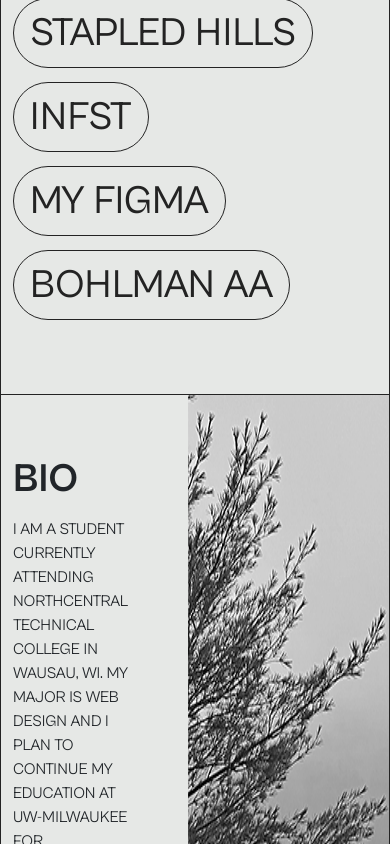
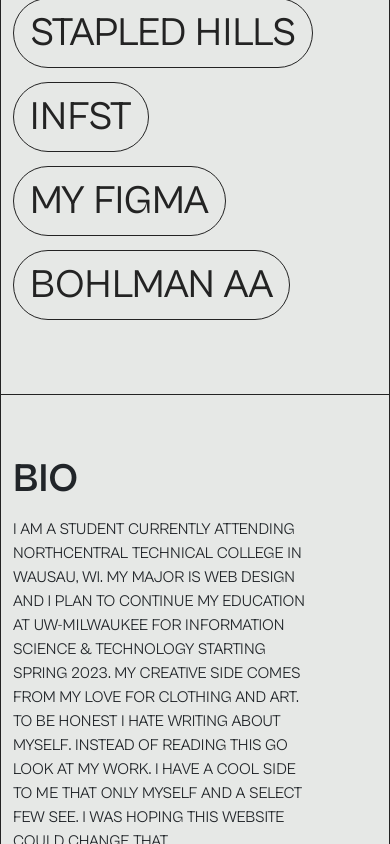
Before and after one commit to blaze-smt/Portfolio, an Angular app: page / in a window 390 px wide. Shown: the part 1156-2000 px from the top of the page. Built offline with nearby package versions, Linux system fonts and the light colour scheme.

Commit message:
Bio image is now responsive on different screen sizes

```diff
--- a/src/app/app.component.html
+++ b/src/app/app.component.html
@@ -1,2 +1,4 @@
-<app-navbar></app-navbar> <app-landing></app-landing> <app-works></app-works>
+<app-navbar></app-navbar>
+<app-landing></app-landing>
+<app-works></app-works>
 <app-bio></app-bio>
--- a/src/app/bio/bio.component.css
+++ b/src/app/bio/bio.component.css
@@ -22,13 +22,18 @@
   -webkit-box-pack: start;
       -ms-flex-pack: start;
           justify-content: flex-start;
+  margin-right: 60px;
 }
 
 .bio .bio-text p {
   text-transform: uppercase;
 }
 
+.bio .break-bio {
+  display: none;
+}
+
 .bio .bio-image {
-  margin: -60px 0 -60px 60px;
+  margin: -60px 0 -60px 0;
 }
 /*# sourceMappingURL=bio.component.css.map */
--- a/src/app/bio/bio.component.html
+++ b/src/app/bio/bio.component.html
@@ -13,7 +13,8 @@
           see. i was hoping this website could change that.
         </p>
       </div>
-      <img class="bio-image" src="../../assets/images/side-profile.png" />
+      <div class="break-bio"></div>
+      <img class="bio-image" src="assets/images/side-profile.png" />
     </div>
   </div>
 </section>
--- a/src/app/bio/bio.component.scss
+++ b/src/app/bio/bio.component.scss
@@ -1,17 +1,81 @@
+@import "node_modules/bootstrap/scss/functions";
+@import "node_modules/bootstrap/scss/variables";
+@import "node_modules/bootstrap/scss/mixins";
+
 .bio {
   display: flex;
   flex-direction: row;
-  justify-content: space-between;
+  justify-content: flex-start;
+  flex-wrap: wrap;
   .bio-text {
     display: flex;
     flex-direction: column;
     justify-content: flex-start;
+    margin: 0 60px 120px 0;
+    max-width: 550px;
     p {
       text-transform: uppercase;
     }
   }
+  .break-bio {
+    display: none;
+  }
   .bio-image {
-    margin: -60px 0 -60px 60px;
-    // need to resize image with smaller screen sizes
+    margin: -60px 0 -60px 0;
+    width: auto;
+    height: 50vh;
+    max-height: 750px;
   }
 }
+
+@media screen and (min-width: breakpoint-min(xxl, $grid-breakpoints)) {
+  // >=1400px
+  .break-bio {
+    display: block;
+  }
+}
+
+@media screen and (min-width: 1900px) {
+  // >= 1900px
+}
+
+@media screen and (min-width: 2500px) {
+  // >=2500px
+}
+
+@media screen and (max-width: breakpoint-min(xxl, $grid-breakpoints)) {
+  // <1400px
+}
+
+@media screen and (max-width: 1250px) {
+  // <= 1250px
+}
+
+@media screen and (max-width: breakpoint-min(xl, $grid-breakpoints)) {
+  // <1200px
+}
+
+@media screen and (max-width: breakpoint-min(lg, $grid-breakpoints)) {
+  // <992px
+}
+
+@media screen and (max-width: breakpoint-max(md, $grid-breakpoints)) {
+  // <768px
+}
+
+@media screen and (max-width: breakpoint-min(sm, $grid-breakpoints)) {
+  // <576px
+  .bio {
+    .bio-text {
+      margin-bottom: 2.5rem;
+    }
+    .bio-image {
+      margin: 0;
+      height: auto;
+      width: 100%;
+    }
+  }
+}
+
+@media screen and (max-width: 258px) {
+}
--- a/src/app/landing/landing.component.html
+++ b/src/app/landing/landing.component.html
@@ -10,7 +10,7 @@
             <strong>PERSONAL SITE</strong> WHERE I CAN SHOW COOL PROJECTS I
             MAKE.
           </span>
-          <div class="break"></div>
+          <div class="break-heading"></div>
           <a class="btn-cta"><span>LET'S CHAT</span><i>➔</i></a>
         </h1>
       </div>
--- a/src/app/landing/landing.component.scss
+++ b/src/app/landing/landing.component.scss
@@ -30,7 +30,7 @@
           line-height: 90px;
         }
       }
-      .break {
+      .break-heading {
         display: none;
       }
     }
@@ -93,7 +93,7 @@
             font-size: 62px;
             line-height: 70px;
           }
-          .break {
+          .break-heading {
             display: block;
           }
           .btn-talk {
--- /dev/null
+++ b/src/assets/css/defaults/defaults.css
@@ -0,0 +1,37 @@
+*,
+*::before,
+*::after {
+  -webkit-box-sizing: border-box;
+  box-sizing: border-box;
+  font-family: CabinetGrotesk-Variable;
+}
+
+html {
+  -webkit-box-sizing: inherit;
+  box-sizing: inherit;
+  font-size: 20 px;
+  scroll-behavior: smooth;
+  border: 1px solid #232323;
+  background-color: #e6e8e6;
+  scroll-behavior: smooth;
+}
+
+html,
+body {
+  overflow-x: hidden;
+}
+
+body {
+  position: relative;
+  margin: 0;
+  background-color: #e6e8e6 !important;
+}
+
+main {
+  display: block;
+}
+
+section {
+  border-top: 1px solid #232323;
+}
+/*# sourceMappingURL=defaults.css.map */
--- /dev/null
+++ b/src/assets/css/defaults/defaults.scss
@@ -0,0 +1,36 @@
+*,
+*::before,
+*::after {
+  -webkit-box-sizing: border-box;
+  box-sizing: border-box;
+  font-family: CabinetGrotesk-Variable;
+}
+
+html {
+  -webkit-box-sizing: inherit;
+  box-sizing: inherit;
+  font-size: 20 px;
+  scroll-behavior: smooth;
+  border: 1px solid #232323;
+  background-color: #e6e8e6;
+  scroll-behavior: smooth;
+}
+
+html,
+body {
+  overflow-x: hidden;
+}
+
+body {
+  position: relative;
+  margin: 0;
+  background-color: #e6e8e6 !important;
+}
+
+main {
+  display: block;
+}
+
+section {
+  border-top: 1px solid #232323;
+}
--- a/src/styles.scss
+++ b/src/styles.scss
@@ -1,42 +1,6 @@
-@import "./assets/css/fonts/_cabinet-grotesk";
-@import "./assets/css/selectors/button.scss";
-
-*,
-*::before,
-*::after {
-  -webkit-box-sizing: border-box;
-  box-sizing: border-box;
-  font-family: CabinetGrotesk-Variable;
-}
-
-html {
-  -webkit-box-sizing: inherit;
-  box-sizing: inherit;
-  font-size: 20 px;
-  scroll-behavior: smooth;
-  border: 1px solid #232323;
-  background-color: #e6e8e6;
-  scroll-behavior: smooth;
-}
-
-html,
-body {
-  overflow-x: hidden;
-}
-
-body {
-  position: relative;
-  margin: 0;
-  background-color: #e6e8e6 !important;
-}
-
-main {
-  display: block;
-}
-
-section {
-  border-top: 1px solid #232323;
-}
+@import "assets/css/fonts/_cabinet-grotesk";
+@import "assets/css/selectors/button.scss";
+@import "assets/css/defaults/defaults.scss";
 
 .section-wrapper {
   width: 100%;
```
Also changed, not shown: 2 other files (tests, documents, lock files or other folders).
